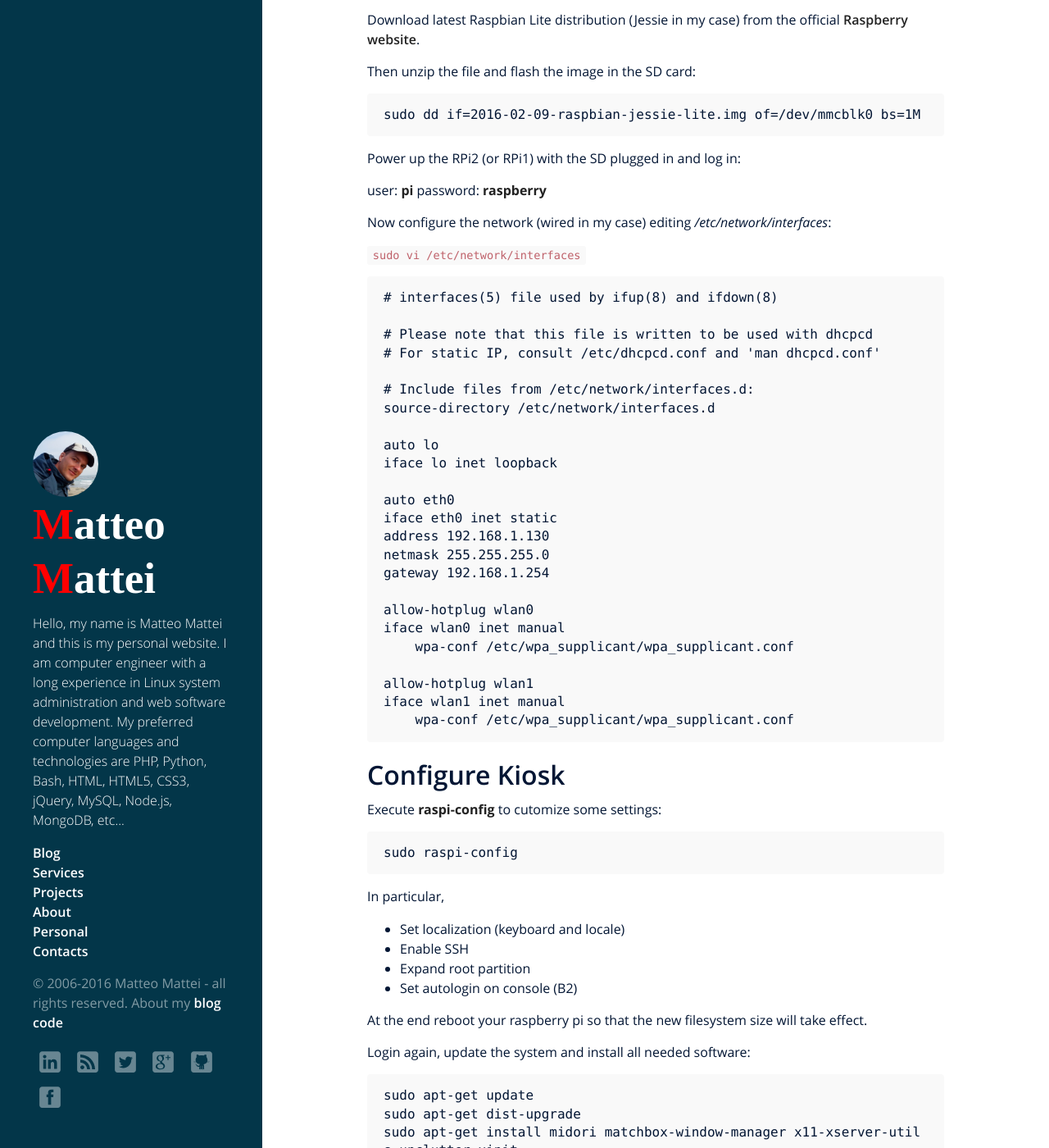
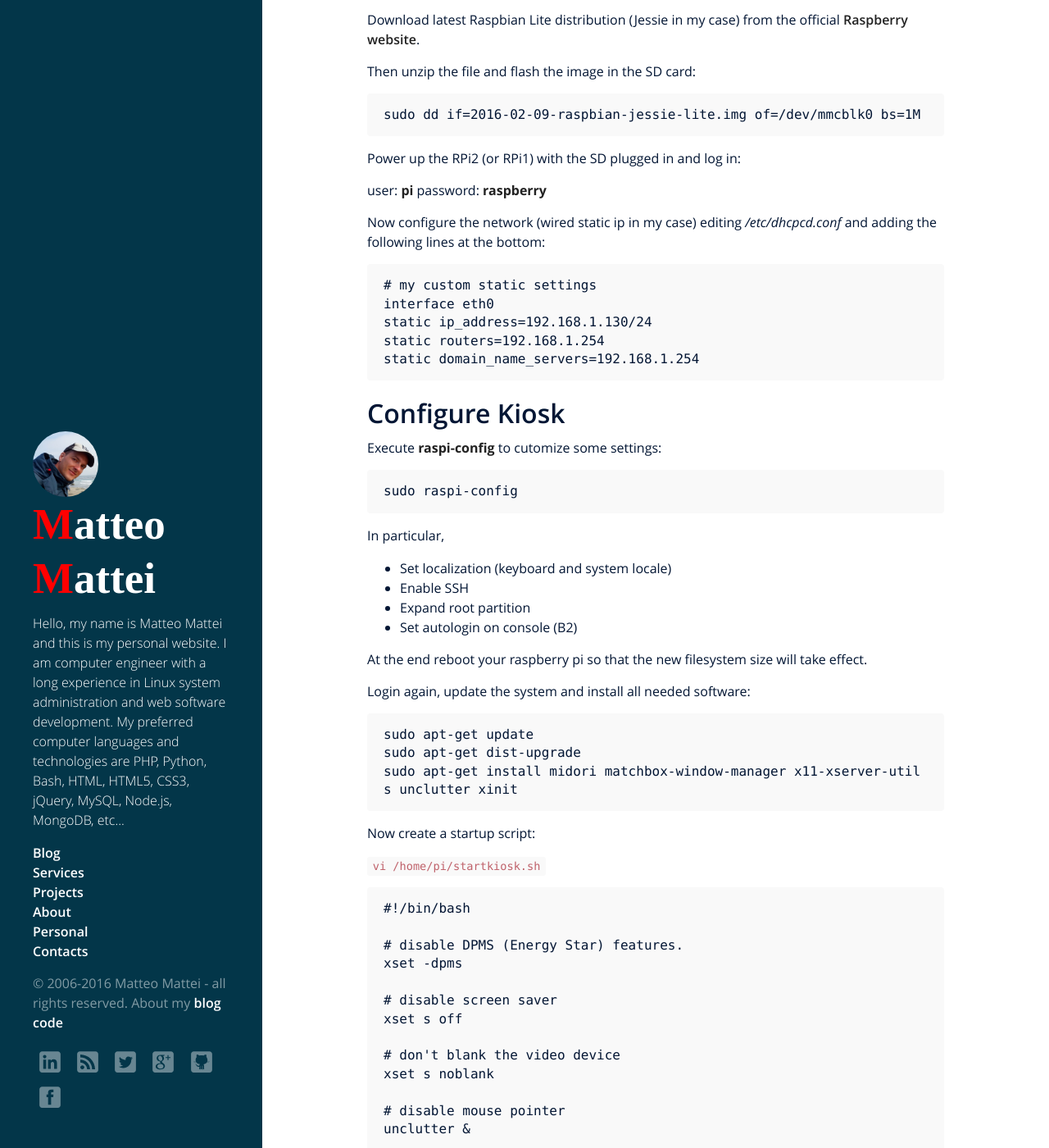
Before and after one commit to matteomattei/matteomattei.github.io, a Jekyll site: the page built from _posts/2016-02-16-web-kiosk-with-raspberry-pi-and-read-only-sd.md, in a window 1280 px wide and 1400 px high, scrolled down 238 px. Shown: the whole window at 82% size. Built offline with Jekyll 4.4.1, drawn with Linux system fonts in a browser that asks for light colours; some web fonts are replaced; Markdown is read by kramdown in place of the engine named in the settings; comment, search, counter and statistics services are not loaded; some of the changed text lies outside the part shown.

Commit message:
add full-web-server-setup-with-debian-8-jessie

````diff
--- a/_posts/2016-02-16-web-kiosk-with-raspberry-pi-and-read-only-sd.md
+++ b/_posts/2016-02-16-web-kiosk-with-raspberry-pi-and-read-only-sd.md
@@ -22,35 +22,14 @@ Power up the RPi2 (or RPi1) with the SD plugged in and log in:
 user: **pi**
 password: **raspberry**
 
-Now configure the network (wired in my case) editing */etc/network/interfaces*:
-
-```sudo vi /etc/network/interfaces```
+Now configure the network (wired static ip in my case) editing */etc/dhcpcd.conf* and adding the following lines at the bottom:
 
 ```
-# interfaces(5) file used by ifup(8) and ifdown(8)
-
-# Please note that this file is written to be used with dhcpcd
-# For static IP, consult /etc/dhcpcd.conf and 'man dhcpcd.conf'
-
-# Include files from /etc/network/interfaces.d:
-source-directory /etc/network/interfaces.d
-
-auto lo
-iface lo inet loopback
-
-auto eth0
-iface eth0 inet static
-address 192.168.1.130
-netmask 255.255.255.0
-gateway 192.168.1.254
-
-allow-hotplug wlan0
-iface wlan0 inet manual
-    wpa-conf /etc/wpa_supplicant/wpa_supplicant.conf
-
-allow-hotplug wlan1
-iface wlan1 inet manual
-    wpa-conf /etc/wpa_supplicant/wpa_supplicant.conf
+# my custom static settings
+interface eth0
+static ip_address=192.168.1.130/24
+static routers=192.168.1.254
+static domain_name_servers=192.168.1.254
 ```
 
 Configure Kiosk
@@ -64,7 +43,7 @@ sudo raspi-config
 
 In particular,
 
-- Set localization (keyboard and locale)
+- Set localization (keyboard and system locale)
 - Enable SSH
 - Expand root partition
 - Set autologin on console (B2)
@@ -86,11 +65,22 @@ Now create a startup script:
 ```
 #!/bin/bash
 
-xset -dpms     # disable DPMS (Energy Star) features.
-xset s off     # disable screen saver
-xset s noblank # don't blank the video device
+# disable DPMS (Energy Star) features.
+xset -dpms
+
+# disable screen saver
+xset s off
+
+# don't blank the video device
+xset s noblank
+
+# disable mouse pointer
 unclutter &
+
+# run window manager
 matchbox-window-manager -use_cursor no -use_titlebar no  &
+
+# run browser
 midori -e Fullscreen -a http://www.google.com
 ```
 
````
Also changed, not shown: _posts/2016-02-20-full-web-server-setup-with-debian-8-jessie.md (added, +414 -0 lines).
